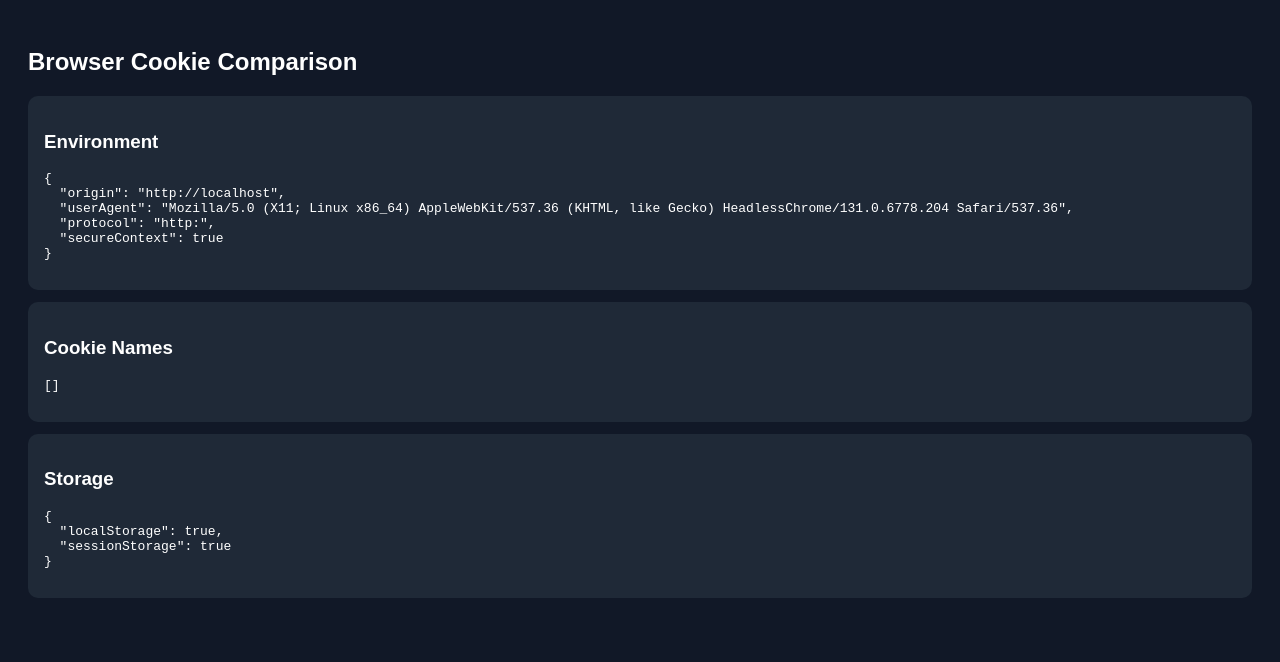
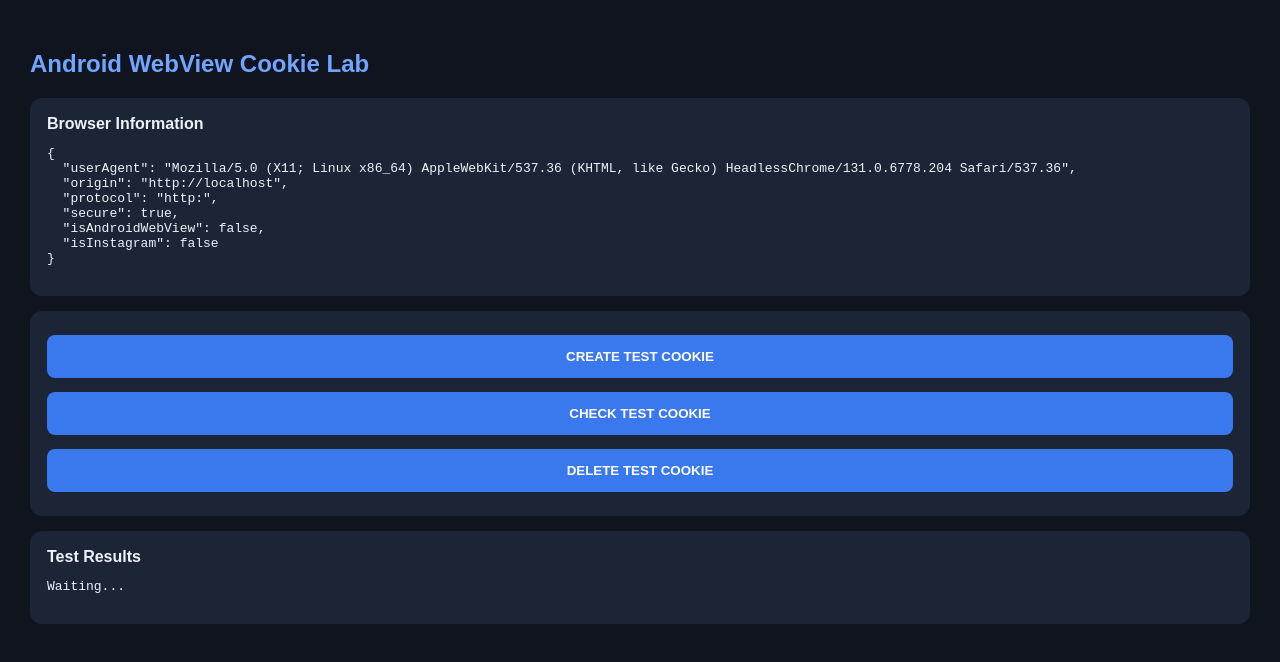
Before and after one commit to DMTAL-RedOps/testest, a plain HTML site: page index.html in a window 1280 px wide. Drawn offline with Linux system fonts and the light colour scheme.

Commit message:
Update title and improve styling in index.html

```diff
--- a/index.html
+++ b/index.html
@@ -4,90 +4,113 @@
 <head>
 <meta charset="UTF-8">
 <meta name="viewport" content="width=device-width, initial-scale=1">
-<title>Cookie Environment Comparison</title>
+<title>WebView Cookie Lab</title>
 <style>
 body {
-  background:#111827;
+  background:#10141e;
+  color:#edf2fa;
+  font-family:Arial,sans-serif;
+  padding:22px;
+}
+h2 {color:#72a5ff}
+.card {
+  background:#1c2535;
+  padding:17px;
+  border-radius:12px;
+  margin:15px 0;
+}
+button {
+  width:100%;
+  padding:14px;
+  margin:7px 0;
+  border:0;
+  border-radius:8px;
+  background:#3978ed;
   color:white;
-  font-family:Arial;
-  padding:20px;
-}
-.card {
-  background:#1f2937;
-  padding:16px;
-  border-radius:10px;
-  margin:12px 0;
+  font-weight:bold;
 }
 pre {
   white-space:pre-wrap;
   overflow-wrap:anywhere;
 }
+.status {color:#62dda0}
 </style>
 </head>
 <body>
 
-<h2>Browser Cookie Comparison</h2>
+<h2>Android WebView Cookie Lab</h2>
 
 <div class="card">
-  <h3>Environment</h3>
-  <pre id="environment"></pre>
+  <b>Browser Information</b>
+  <pre id="browser"></pre>
 </div>
 
 <div class="card">
-  <h3>Cookie Names</h3>
-  <pre id="cookies"></pre>
+  <button onclick="createCookie()">
+    CREATE TEST COOKIE
+  </button>
+
+  <button onclick="checkCookie()">
+    CHECK TEST COOKIE
+  </button>
+
+  <button onclick="clearCookie()">
+    DELETE TEST COOKIE
+  </button>
 </div>
 
 <div class="card">
-  <h3>Storage</h3>
-  <pre id="storage"></pre>
+  <b>Test Results</b>
+  <pre id="results">Waiting...</pre>
 </div>
 
 <script>
-const data = {
+const output = document.getElementById("results");
+
+document.getElementById("browser").textContent =
+JSON.stringify({
+  userAgent: navigator.userAgent,
   origin: location.origin,
-  userAgent: navigator.userAgent,
   protocol: location.protocol,
-  secureContext: isSecureContext,
-  cookieApi: typeof document.cookie === "string",
-  cookieNames: document.cookie
+  secure: isSecureContext,
+  isAndroidWebView: /Android.*; wv\)/i.test(navigator.userAgent),
+  isInstagram: /Instagram/i.test(navigator.userAgent)
+}, null, 2);
+
+function log(message) {
+  output.textContent =
+    new Date().toLocaleTimeString() +
+    " - " + message + "\n" +
+    output.textContent;
+}
+
+function createCookie() {
+  document.cookie =
+    "lab_sessionid=FAKE_SESSION_123456789; Path=/; Secure; SameSite=Lax";
+
+  log("CREATE: " +
+    (document.cookie.includes("lab_sessionid=")
+      ? "SUCCESS"
+      : "COOKIE NOT READABLE"));
+}
+
+function checkCookie() {
+  const found = document.cookie
     .split(";")
-    .map(x => x.trim())
-    .filter(Boolean)
-    .map(x => x.split("=")[0]),
-  localStorage: false,
-  sessionStorage: false
-};
+    .some(x => x.trim().startsWith("lab_sessionid="));
 
-try {
-  localStorage.setItem("comparison_test", "ok");
-  data.localStorage = true;
-  localStorage.removeItem("comparison_test");
-} catch(e) {}
+  log(found
+    ? "CHECK: TEST COOKIE FOUND"
+    : "CHECK: TEST COOKIE NOT FOUND");
+}
 
-try {
-  sessionStorage.setItem("comparison_test", "ok");
-  data.sessionStorage = true;
-  sessionStorage.removeItem("comparison_test");
-} catch(e) {}
+function clearCookie() {
+  document.cookie =
+    "lab_sessionid=; Max-Age=0; Path=/; Secure; SameSite=Lax";
 
-document.getElementById("environment").textContent =
-  JSON.stringify({
-    origin: data.origin,
-    userAgent: data.userAgent,
-    protocol: data.protocol,
-    secureContext: data.secureContext
-  }, null, 2);
+  log("DELETE: TEST COOKIE CLEARED");
+}
 
-document.getElementById("cookies").textContent =
-  JSON.stringify(data.cookieNames, null, 2);
-
-document.getElementById("storage").textContent =
-  JSON.stringify({
-    localStorage: data.localStorage,
-    sessionStorage: data.sessionStorage
-  }, null, 2);
 </script>
-
 </body>
 </html>
```
